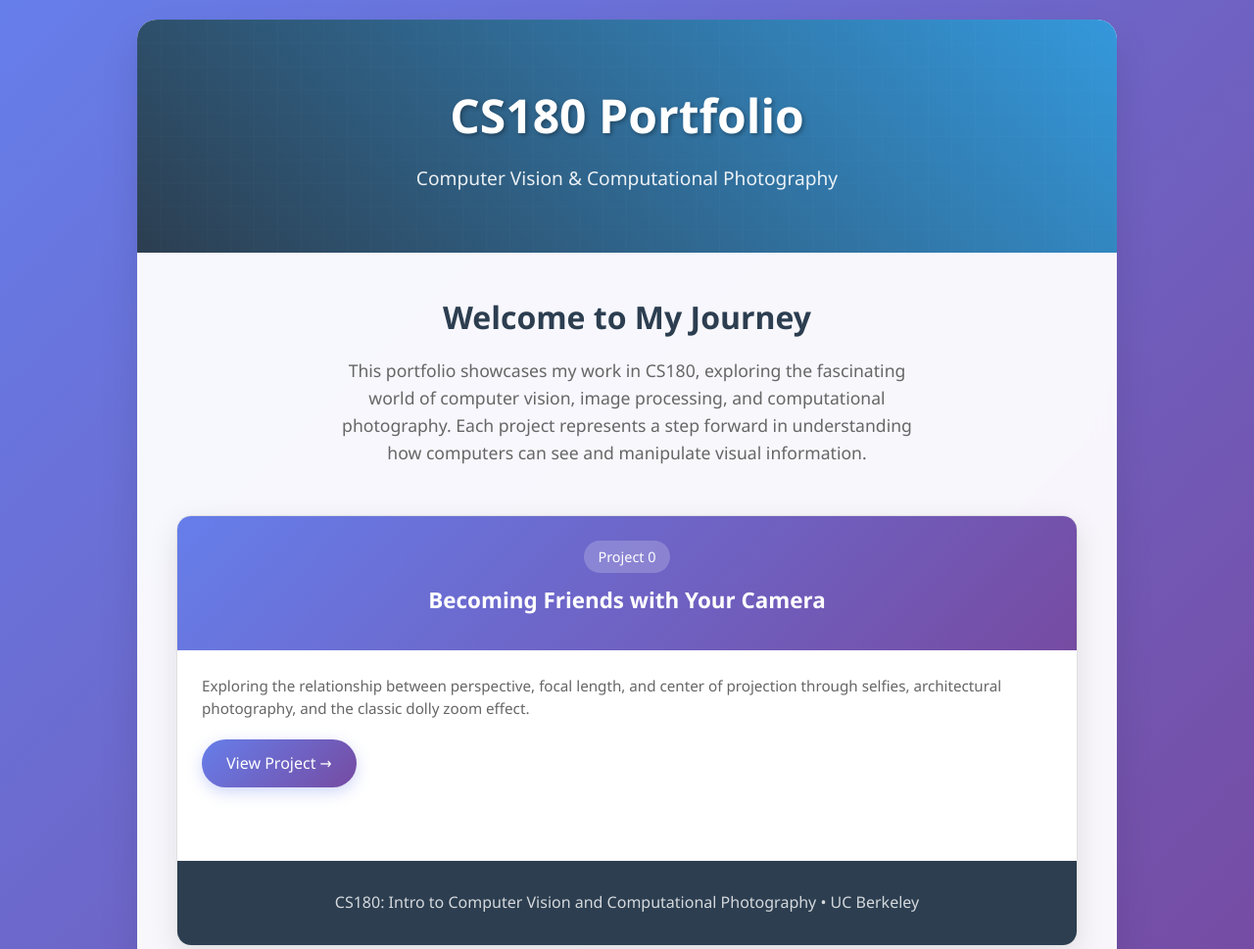
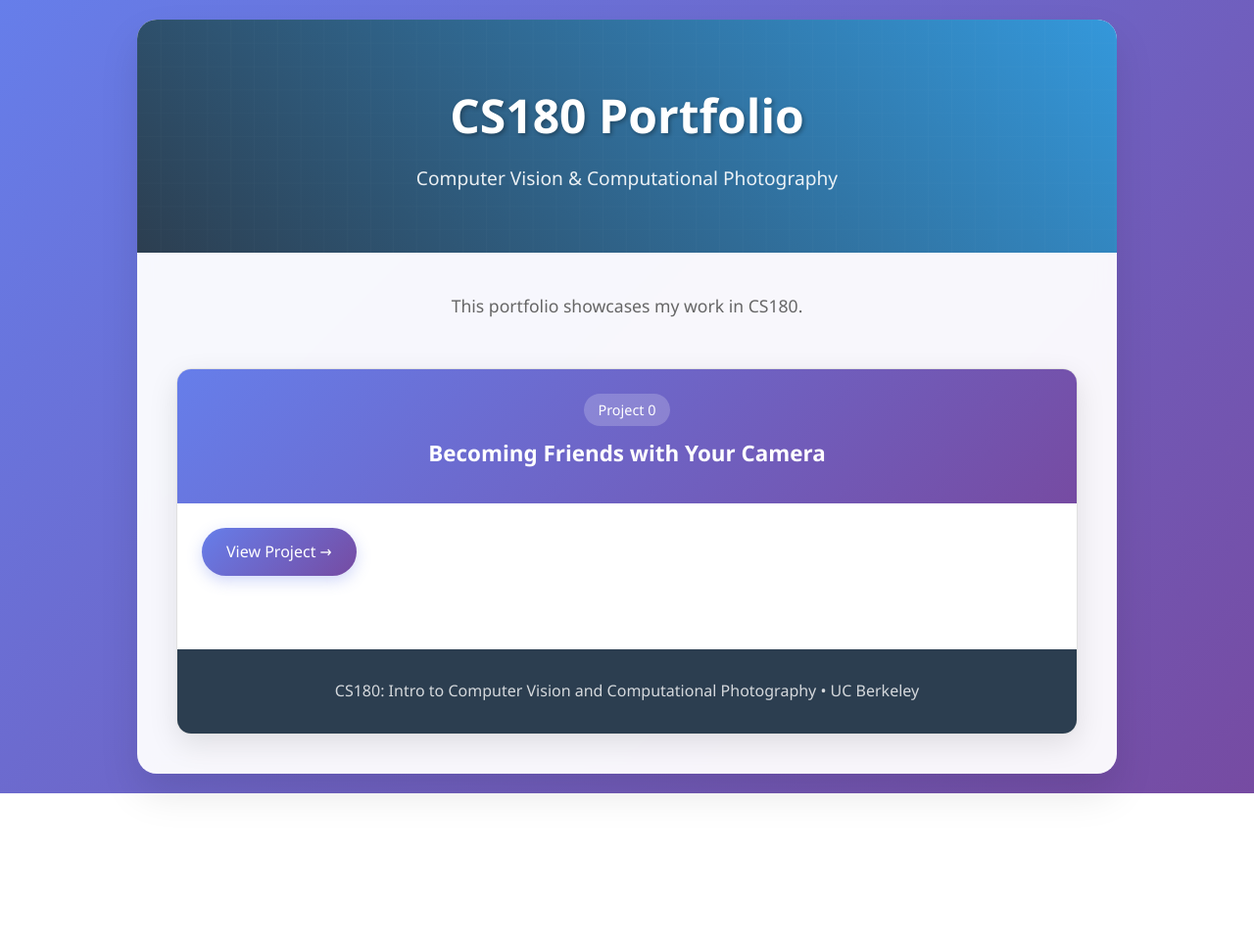
Before and after one commit to mahirshah13/mahirshah13.github.io, a plain HTML site: page index.html in a window 1280 px wide. Shown: the top 969 px of the page at 98% size. After the commit the page ends 810 px from the top, so only its background shows below. Drawn offline with Linux system fonts and the light colour scheme.

Commit message:
Update index.html

```diff
--- a/index.html
+++ b/index.html
@@ -223,8 +223,9 @@
 
         <div class="content">
             <div class="intro">
-                <h2>Welcome to My Journey</h2>
-                <p>This portfolio showcases my work in CS180, exploring the fascinating world of computer vision, image processing, and computational photography. Each project represents a step forward in understanding how computers can see and manipulate visual information.</p>
+                <!-- <h2>Welcome to My Journey</h2> -->
+                <p>This portfolio showcases my work in CS180.</p>
+                    <!-- , exploring the fascinating world of computer vision, image processing, and computational photography. Each project represents a step forward in understanding how computers can see and manipulate visual information.</p> -->
             </div>
 
             <div class="projects-grid">
@@ -234,9 +235,9 @@
                         <h3>Becoming Friends with Your Camera</h3>
                     </div>
                     <div class="project-content">
-                        <p class="project-description">
+                        <!-- <p class="project-description">
                             Exploring the relationship between perspective, focal length, and center of projection through selfies, architectural photography, and the classic dolly zoom effect.
-                        </p>
+                        </p> -->
                         <a href="./0/index.html" class="project-link">View Project →</a>
                     </div>
 
```
